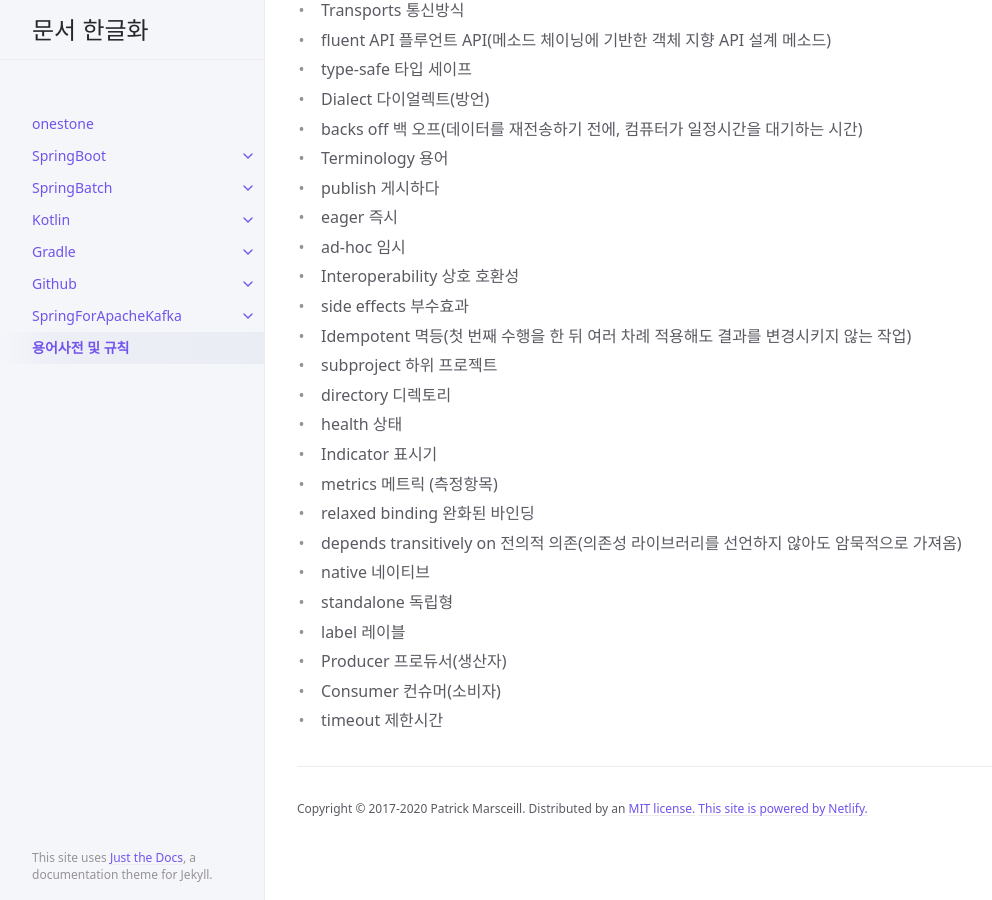
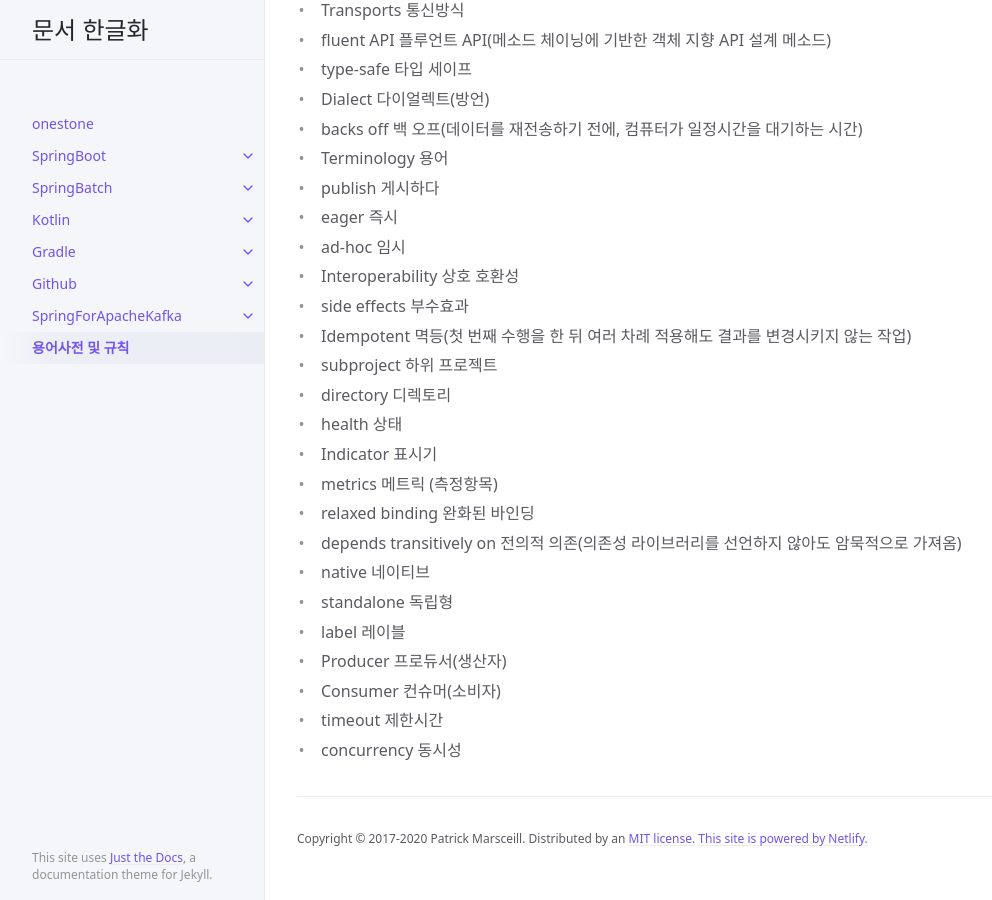
Before and after one commit to onestone9900/onestone9900.github.io, a Jekyll site: the page built from docs/grossary/index.md, in a window 1280 px wide and 900 px high, scrolled down 4249 px. Shown: the whole window, without its empty margins (107-1099 px from the left). Built offline with Jekyll 4.4.1, drawn with Linux system fonts in a browser that asks for light colours.

Commit message:
docs: spring boot for kafka - glossary

```diff
--- a/docs/grossary/index.md
+++ b/docs/grossary/index.md
@@ -168,3 +168,4 @@ nav_order: 999
 - Producer 프로듀서(생산자)
 - Consumer 컨슈머(소비자)
 - timeout 제한시간
+- concurrency 동시성
```
